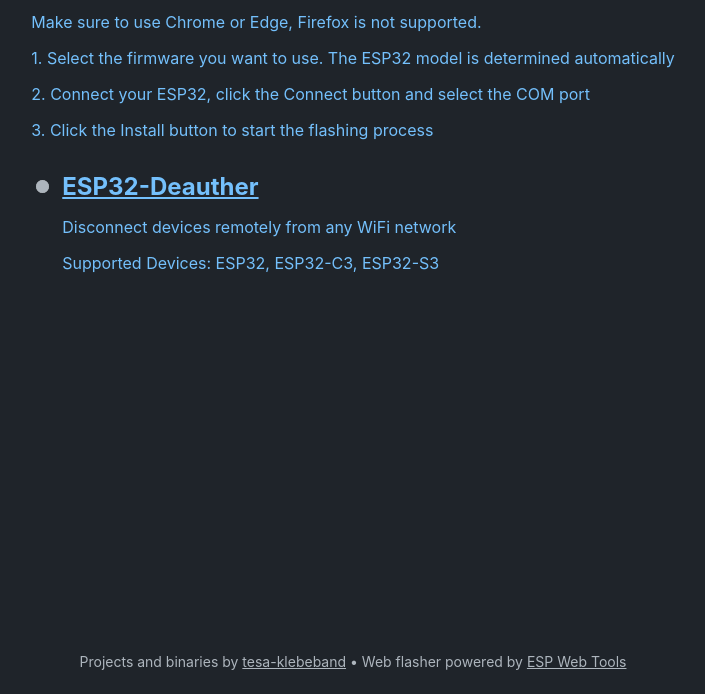
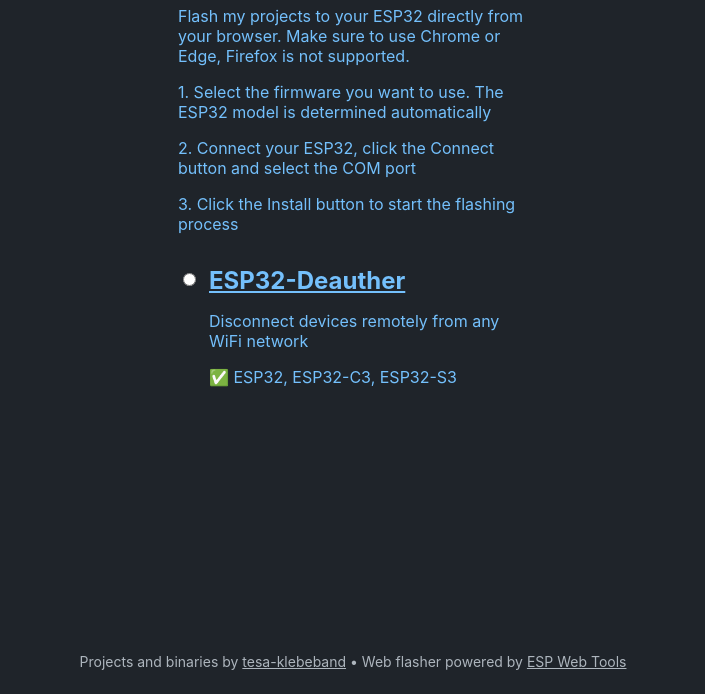
Before and after one commit to tesa-klebeband/ESP32-Webflasher, a plain HTML site: page index.html in a window 1280 px wide. Shown: the part 106-800 px from the top of the page, without its empty margins (287-992 px from the left). Drawn offline with Linux system fonts and the light colour scheme.

Commit message:
Improve website

```diff
--- a/index.html
+++ b/index.html
@@ -12,8 +12,8 @@
     <script type="module" src="https://unpkg.com/esp-web-tools@10/dist/web/install-button.js?module"></script>
     <div class="container">
         <h1>ESP32 Webflasher</h1>
-        <p>Flash my projects to your ESP32 directly from your browser.</p>
-        <p>Make sure to use Chrome or Edge, Firefox is not supported.</p>
+        <p>Flash my projects to your ESP32 directly from your browser.
+            Make sure to use Chrome or Edge, Firefox is not supported.</p>
         <p>1. Select the firmware you want to use. The ESP32 model is determined automatically</p>
         <p>2. Connect your ESP32, click the Connect button and select the COM port</p>
         <p>3. Click the Install button to start the flashing process</p>
@@ -25,7 +25,7 @@
                     <span class="list-item">
                         <h2><a href="https://github.com/tesa-klebeband/ESP32-Deauther">ESP32-Deauther</a></h2>
                         <p>Disconnect devices remotely from any WiFi network</p>
-                        <p>Supported Devices: ESP32, ESP32-C3, ESP32-S3</p>
+                        <p>✅ ESP32, ESP32-C3, ESP32-S3</p>
                     </span>
                 </label>
             </li>
--- a/style.css
+++ b/style.css
@@ -13,12 +13,15 @@
 }
 
 .container {
+    max-width: 25%;
+    min-width: 350px;
     text-align: left;
     display: block;
     flex: 1;
     color: #74c0fc;
     font-size: 16px;
     margin: 0 auto;
+    padding: 30px;
 }
 
 .container a,
@@ -50,38 +53,12 @@
 }
 
 input[type="radio"] {
-    margin-top: 8px;
+    margin-top: 7px;
     accent-color: #74c0fc;
 }
 
 input[type="radio"]:hover {
     cursor: pointer;
-}
-
-input[type="radio"]:after {
-    width: 13px;
-    height: 13px;
-    border-radius: 15px;
-    top: 0px;
-    left: 0px;
-    position: relative;
-    background-color: #adb5bd;
-    content: '';
-    display: inline-block;
-    visibility: visible;
-}
-
-input[type="radio"]:checked:after {
-    width: 13px;
-    height: 13px;
-    border-radius: 15px;
-    top: 0px;
-    left: 0px;
-    position: relative;
-    background-color: #74c0fc;
-    content: '';
-    display: inline-block;
-    visibility: visible;
 }
 
 .footer {
```
